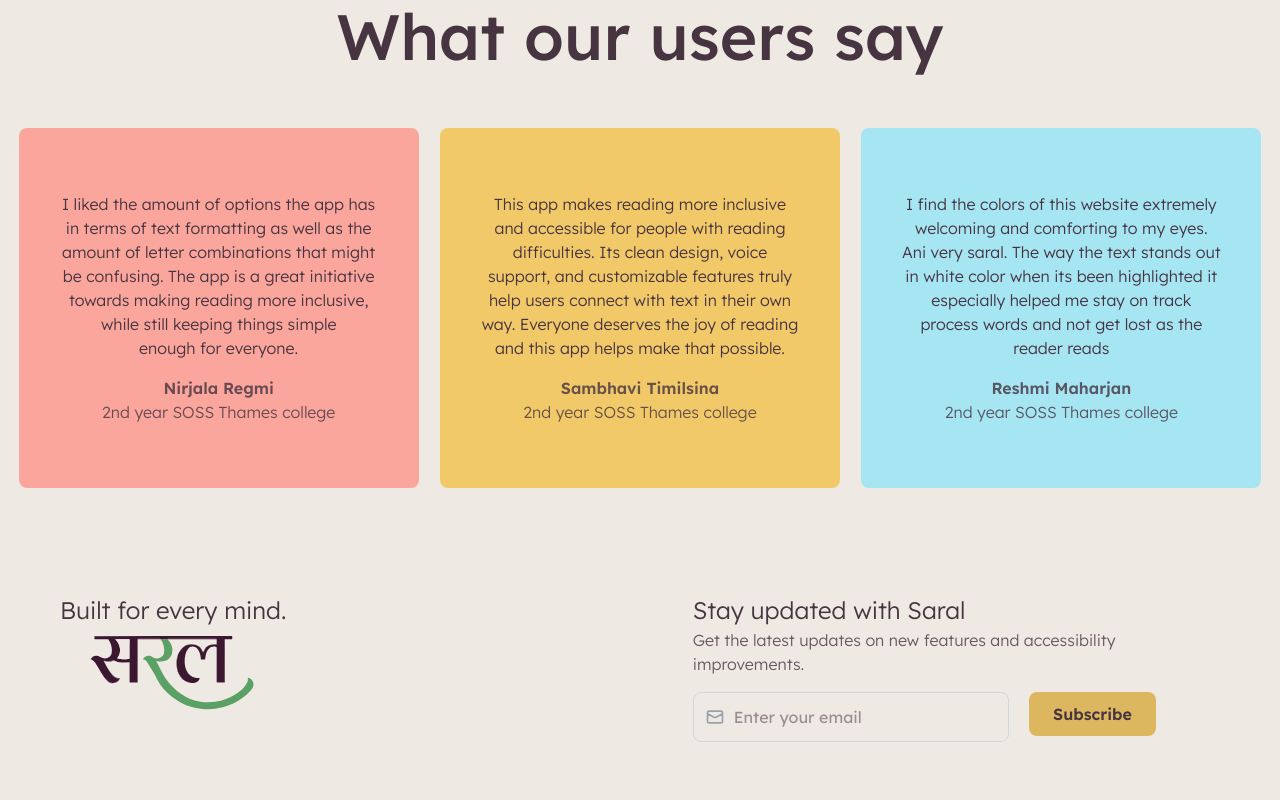
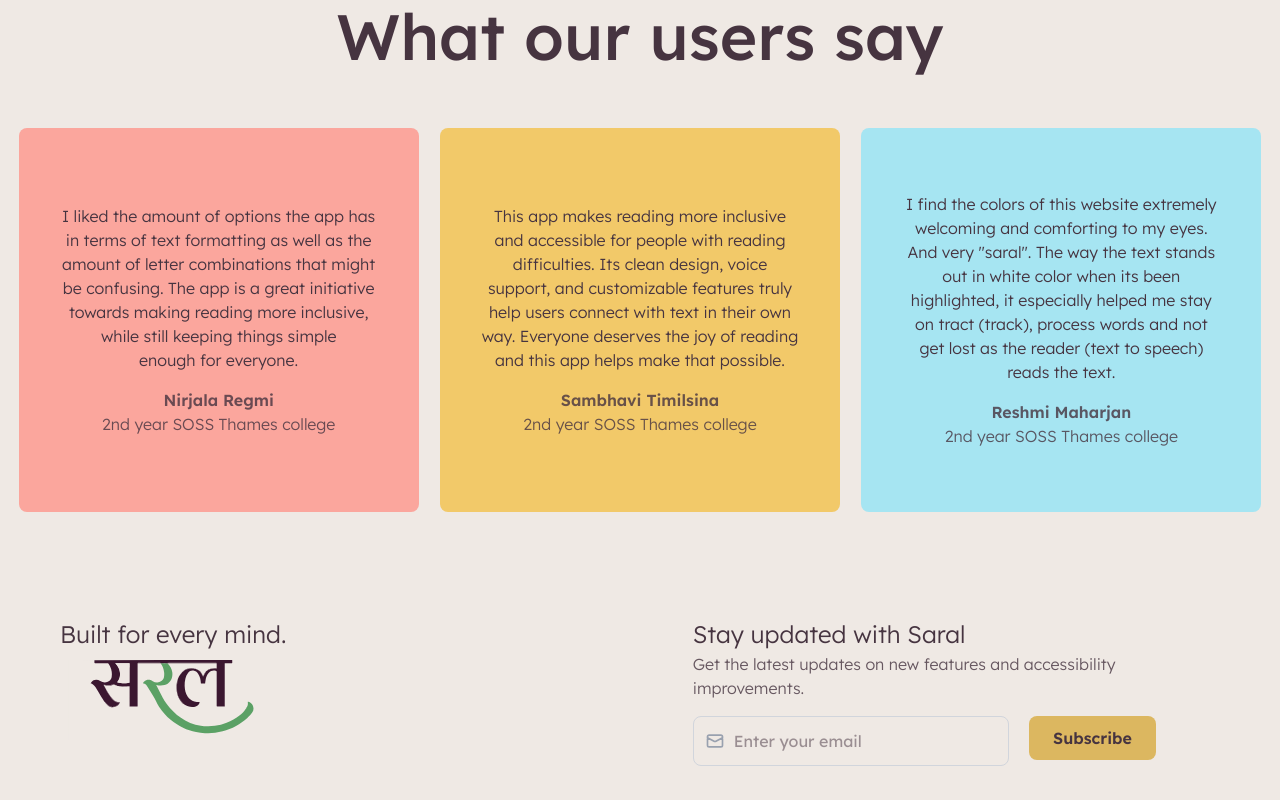
Before and after one commit to Sushant-Poudel-Dev/Saral, a Next.js app in the folder frontend/: page / in a window 1280 px wide. Shown: the part 1833-2633 px from the top of the page. Built offline with nearby package versions, Linux system fonts and the light colour scheme.

Commit message:
Improved testimonial of 3rd card

```diff
--- a/frontend/app/page.jsx
+++ b/frontend/app/page.jsx
@@ -237,7 +237,8 @@ export default function Home() {
             />
             <TestomonialCard
               className='bg-blue w-full md:w-auto'
-              testimonial='I find the colors of this website extremely welcoming and comforting to my eyes. Ani very saral. The way the text stands out in white color when its been highlighted it especially helped me stay on track process words and not get lost as the reader reads'
+              testimonial='I find the colors of this website extremely welcoming and comforting to my eyes. And very "saral".
+The way the text stands out in white color when its been highlighted, it especially helped me stay on tract (track), process words and not get lost as the reader (text to speech) reads the text. '
               userName='Reshmi Maharjan'
               userRank='2nd year SOSS Thames college'
             />
```
